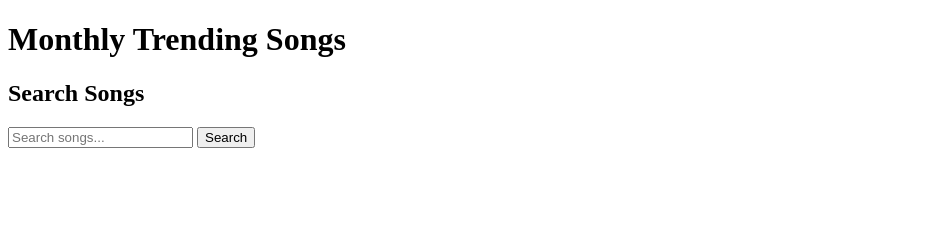
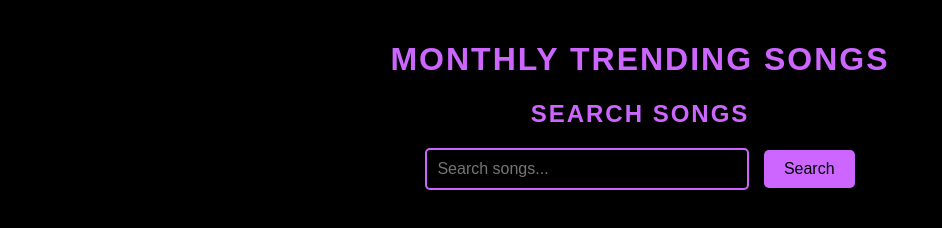
Before and after one commit to secretpanda-007/Audius-simple, a plain HTML site: page index.html in a window 1280 px wide. Shown: the whole page, without its empty margins (0-942 px from the left). Drawn offline with Linux system fonts and the light colour scheme; no server answers.

Commit message:
Update index.html
making it pretty

```diff
--- a/index.html
+++ b/index.html
@@ -4,6 +4,66 @@
     <meta charset="UTF-8">
     <meta name="viewport" content="width=device-width, initial-scale=1.0">
     <title>Audius App</title>
+    <style>
+        body {
+            background-color: #000000;
+            color: #FFFFFF;
+            font-family: "Eurostile", Arial, sans-serif;
+            text-align: center;
+            margin: 0;
+            padding: 20px;
+        }
+        h1, h2 {
+            color: #CC66FF;
+            text-transform: uppercase;
+            letter-spacing: 2px;
+        }
+        #trending-songs, #search-results {
+            max-width: 800px;
+            margin: 20px auto;
+        }
+        .track {
+            background-color: #1A1A1A;
+            padding: 15px;
+            margin: 10px 0;
+            border-radius: 5px;
+            transition: background-color 0.3s;
+        }
+        .track:hover {
+            background-color: #333333;
+        }
+        .track p {
+            margin: 0 0 10px 0;
+            font-size: 18px;
+        }
+        audio {
+            width: 100%;
+            max-width: 400px;
+        }
+        #search-input {
+            padding: 10px;
+            font-size: 16px;
+            width: 300px;
+            border: 2px solid #CC66FF;
+            border-radius: 5px;
+            background-color: #000000;
+            color: #FFFFFF;
+            margin-right: 10px;
+        }
+        #search-button {
+            padding: 10px 20px;
+            font-size: 16px;
+            background-color: #CC66FF;
+            color: #000000;
+            border: none;
+            border-radius: 5px;
+            cursor: pointer;
+            transition: background-color 0.3s;
+        }
+        #search-button:hover {
+            background-color: #FF99FF;
+        }
+    </style>
 </head>
 <body>
     <h1>Monthly Trending Songs</h1>
```
